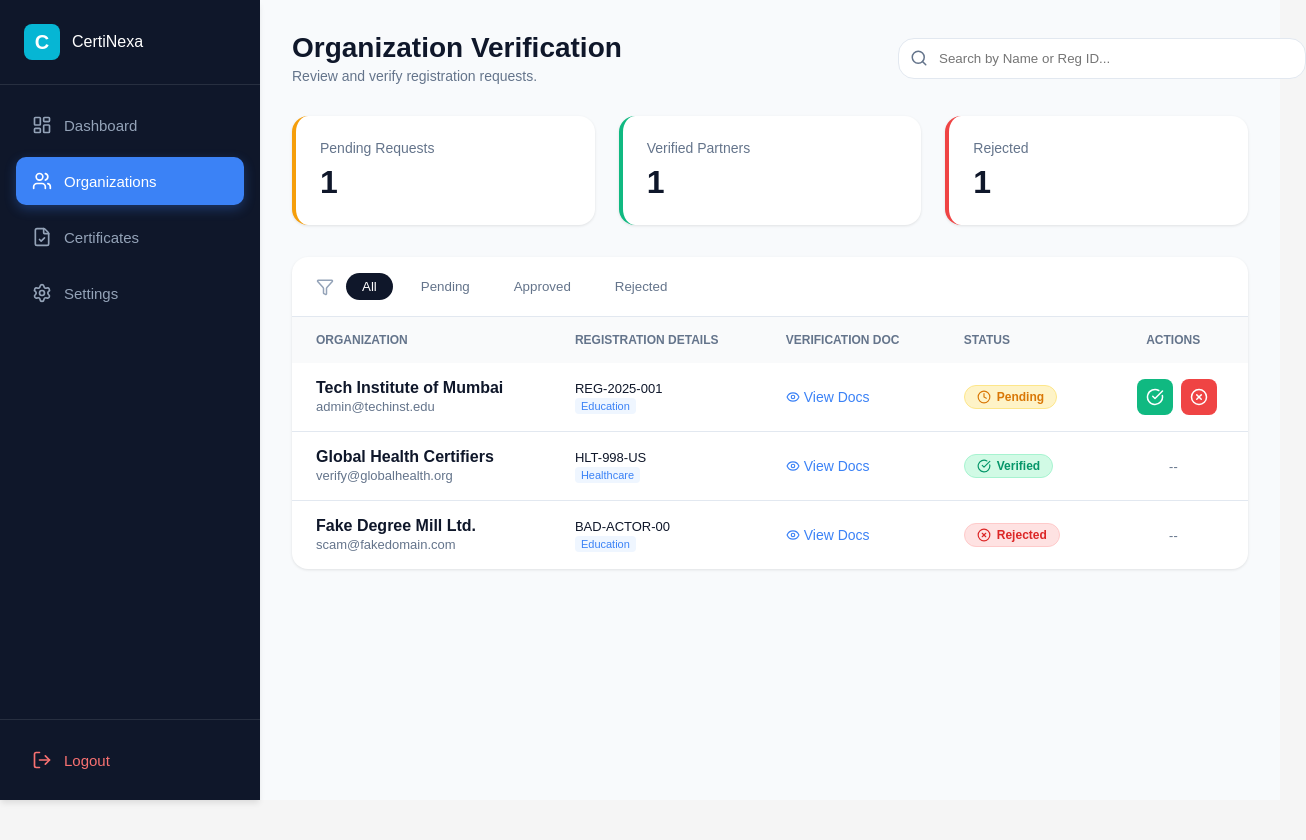
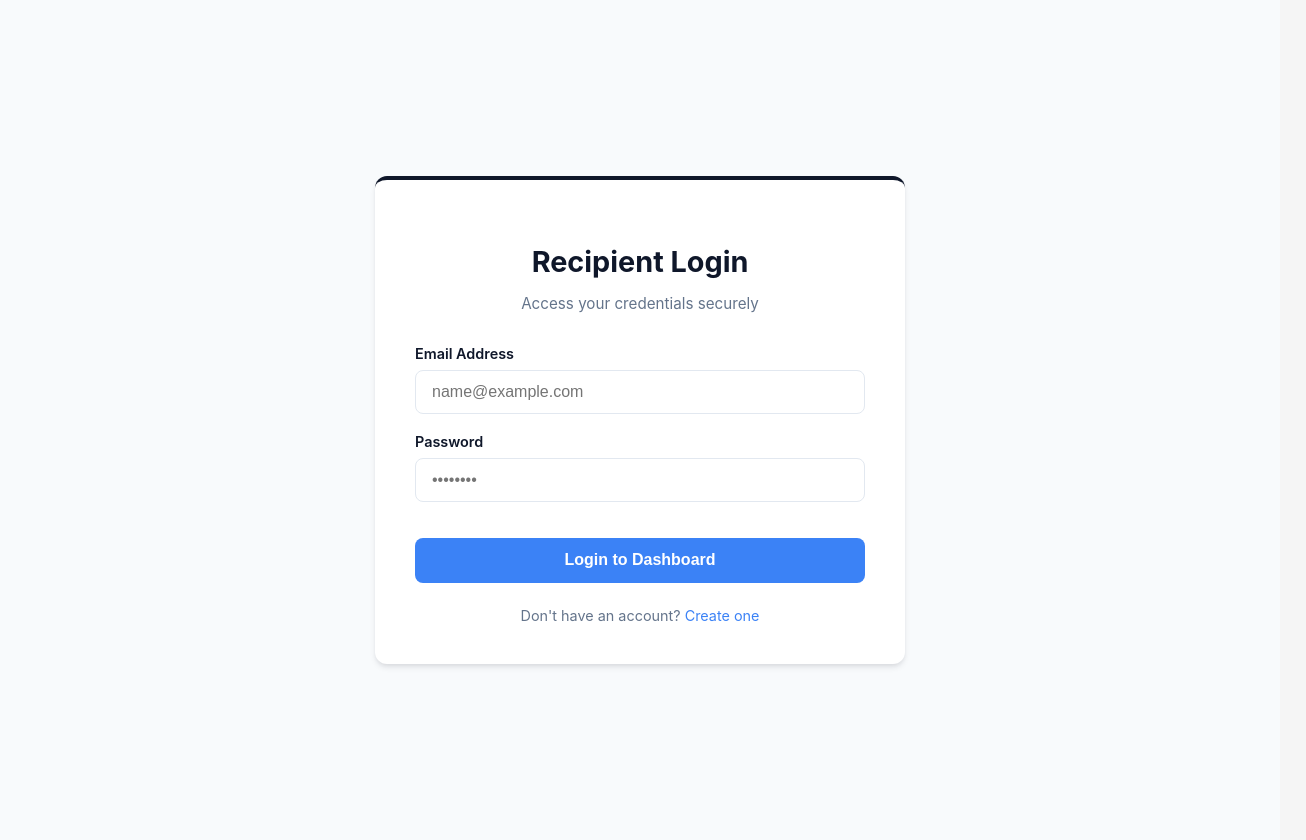
Before and after one commit to SinghAniket24/certinexa, a React (Create React App) app in the folder frontend/: page / in a window 1280 px wide. Shown: the whole page, 1306 px wide, since content can reach past the window. Before the commit the page ends 800 px from the top, so only its background shows below. Built offline with nearby package versions, Linux system fonts and the light colour scheme.

Commit message:
recepient auth first draft

```diff
--- a/frontend/src/index.js
+++ b/frontend/src/index.js
@@ -6,13 +6,14 @@ import './index.css';
 
 //  Current page you want to view
 //import Register from './organization/register';
-import AdminDashboard from './admin/pages/AdminDashboard'
+import RecipientAuth from './recepient/Auth/RecepientAuth';
+//import AdminDashboard from './admin/pages/AdminDashboard'
 const root = ReactDOM.createRoot(document.getElementById('root'));
 root.render(
   <React.StrictMode>
 
     {/* Replace this component anytime to view other pages */}
-    <AdminDashboard/>
+    <RecipientAuth/>
 
     {/* <App />  // ← uncomment this to go back to App.js */}
 
--- /dev/null
+++ b/frontend/src/recepient/Auth/RecepientAuth.css
@@ -0,0 +1,140 @@
+/* src/recipient/Auth/RecipientAuth.css */
+
+:root {
+  /* Design System Palette */
+  --void-navy: #0F172A;    /* Sidebars, Text, Headers */
+  --nexa-blue: #3B82F6;    /* Primary Buttons, Links */
+  --chain-teal: #06B6D4;   /* Blockchain/Wallet Accents */
+  --seal-gold: #F59E0B;    /* Special Inputs like ID */
+  --slate-mist: #F8FAFC;   /* Main Background */
+  --success-green: #10B981;/* Success States */
+  --white: #FFFFFF;
+}
+
+/* Main Layout - Uses Slate Mist for background */
+.auth-container {
+  min-height: 100vh;
+  display: flex;
+  justify-content: center;
+  align-items: center;
+  background-color: var(--slate-mist);
+  font-family: 'Inter', sans-serif; /* Assuming a standard sans-serif */
+  padding: 20px;
+}
+
+/* Card Styling */
+.auth-card {
+  background-color: var(--white);
+  padding: 2.5rem;
+  border-radius: 12px;
+  box-shadow: 0 4px 6px -1px rgba(15, 23, 42, 0.1), 0 2px 4px -1px rgba(15, 23, 42, 0.06);
+  width: 100%;
+  max-width: 450px;
+  border-top: 4px solid var(--void-navy); /* Solid security feel */
+}
+
+/* Headers */
+.auth-title {
+  color: var(--void-navy);
+  font-size: 1.8rem;
+  font-weight: 700;
+  margin-bottom: 0.5rem;
+  text-align: center;
+}
+
+.auth-subtitle {
+  color: #64748B; /* Muted slate */
+  text-align: center;
+  margin-bottom: 2rem;
+  font-size: 0.95rem;
+}
+
+/* Form Structure */
+.auth-form {
+  display: flex;
+  flex-direction: column;
+  gap: 1.2rem;
+}
+
+.form-group {
+  display: flex;
+  flex-direction: column;
+  gap: 0.5rem;
+}
+
+.form-label {
+  color: var(--void-navy);
+  font-weight: 600;
+  font-size: 0.9rem;
+}
+
+/* Inputs */
+.form-input {
+  padding: 0.75rem 1rem;
+  border: 1px solid #E2E8F0;
+  border-radius: 8px;
+  font-size: 1rem;
+  transition: all 0.2s ease;
+  outline: none;
+  color: var(--void-navy);
+}
+
+.form-input:focus {
+  border-color: var(--nexa-blue);
+  box-shadow: 0 0 0 3px rgba(59, 130, 246, 0.1);
+}
+
+/* Specific Styling for Wallet Address - Chain Teal */
+.input-wallet {
+  border-left: 4px solid var(--chain-teal);
+}
+.input-wallet:focus {
+  border-color: var(--chain-teal);
+  box-shadow: 0 0 0 3px rgba(6, 182, 212, 0.1);
+}
+
+/* Specific Styling for Recipient ID - Seal Gold */
+.input-id:focus {
+  border-color: var(--seal-gold);
+  box-shadow: 0 0 0 3px rgba(245, 158, 11, 0.1);
+}
+
+/* Button - Nexa Blue */
+.submit-btn {
+  background-color: var(--nexa-blue);
+  color: var(--white);
+  padding: 0.85rem;
+  border: none;
+  border-radius: 8px;
+  font-weight: 600;
+  font-size: 1rem;
+  cursor: pointer;
+  transition: background-color 0.2s;
+  margin-top: 1rem;
+}
+
+.submit-btn:hover {
+  background-color: #2563EB; /* Slightly darker blue */
+}
+
+/* Toggle Text */
+.toggle-text {
+  text-align: center;
+  margin-top: 1.5rem;
+  font-size: 0.9rem;
+  color: #64748B;
+}
+
+.toggle-link {
+  color: var(--nexa-blue);
+  font-weight: 600;
+  cursor: pointer;
+  background: none;
+  border: none;
+  padding: 0;
+  font: inherit;
+}
+
+.toggle-link:hover {
+  text-decoration: underline;
+}
--- /dev/null
+++ b/frontend/src/recepient/Auth/RecepientAuth.jsx
@@ -0,0 +1,157 @@
+import React, { useState } from 'react';
+import './RecepientAuth.css';
+
+const RecipientAuth = () => {
+  // State to toggle between Login and Register
+  const [isLogin, setIsLogin] = useState(true);
+
+  // Single state object for form data
+  const [formData, setFormData] = useState({
+    recipientId: '',
+    name: '',
+    email: '',
+    password: '',
+    walletAddress: ''
+  });
+
+  // Handle input changes
+  const handleChange = (e) => {
+    const { name, value } = e.target;
+    setFormData(prev => ({
+      ...prev,
+      [name]: value
+    }));
+  };
+
+  // Handle Form Submission
+  const handleSubmit = (e) => {
+    e.preventDefault();
+    if (isLogin) {
+      console.log("Logging in with:", {
+        email: formData.email,
+        password: formData.password
+      });
+      // Add your Login API logic here
+    } else {
+      console.log("Registering with:", formData);
+      // Add your Register API logic here
+    }
+  };
+
+  // Toggle view and reset sensitive fields
+  const toggleMode = () => {
+    setIsLogin(!isLogin);
+    setFormData({
+      recipientId: '',
+      name: '',
+      email: '',
+      password: '',
+      walletAddress: ''
+    });
+  };
+
+  return (
+    <div className="auth-container">
+      <div className="auth-card">
+        <h2 className="auth-title">
+          {isLogin ? 'Recipient Login' : 'New Recipient'}
+        </h2>
+        <p className="auth-subtitle">
+          {isLogin
+            ? 'Access your credentials securely'
+            : 'Join CertiNexa to manage your certificates'}
+        </p>
+
+        <form className="auth-form" onSubmit={handleSubmit}>
+
+          {/* REGISTRATION ONLY FIELDS */}
+          {!isLogin && (
+            <>
+              <div className="form-group">
+                <label className="form-label">Recipient ID</label>
+                <input
+                  type="text"
+                  name="recipientId"
+                  className="form-input input-id"
+                  placeholder="e.g. STU-2025-001"
+                  value={formData.recipientId}
+                  onChange={handleChange}
+                  required={!isLogin}
+                />
+              </div>
+
+              <div className="form-group">
+                <label className="form-label">Full Name</label>
+                <input
+                  type="text"
+                  name="name"
+                  className="form-input"
+                  placeholder="John Doe"
+                  value={formData.name}
+                  onChange={handleChange}
+                  required={!isLogin}
+                />
+              </div>
+            </>
+          )}
+
+          {/* COMMON FIELDS (Email & Password) */}
+          <div className="form-group">
+            <label className="form-label">Email Address</label>
+            <input
+              type="email"
+              name="email"
+              className="form-input"
+              placeholder="name@example.com"
+              value={formData.email}
+              onChange={handleChange}
+              required
+            />
+          </div>
+
+          <div className="form-group">
+            <label className="form-label">Password</label>
+            <input
+              type="password"
+              name="password"
+              className="form-input"
+              placeholder="••••••••"
+              value={formData.password}
+              onChange={handleChange}
+              required
+            />
+          </div>
+
+          {/* REGISTRATION ONLY FIELD (Wallet) */}
+          {!isLogin && (
+            <div className="form-group">
+              <label className="form-label">Wallet Address</label>
+              <input
+                type="text"
+                name="walletAddress"
+                className="form-input input-wallet"
+                placeholder="0x..."
+                value={formData.walletAddress}
+                onChange={handleChange}
+                required={!isLogin}
+              />
+            </div>
+          )}
+
+          <button type="submit" className="submit-btn">
+            {isLogin ? 'Login to Dashboard' : 'Register Account'}
+          </button>
+        </form>
+
+        <div className="toggle-text">
+          {isLogin ? "Don't have an account? " : "Already have an account? "}
+          <button onClick={toggleMode} className="toggle-link">
+            {isLogin ? 'Create one' : 'Login here'}
+          </button>
+        </div>
+      </div>
+    </div>
+  );
+};
+
+export default RecipientAuth;
```
Also changed, not shown: 1 other file (tests, documents, lock files or other folders).
